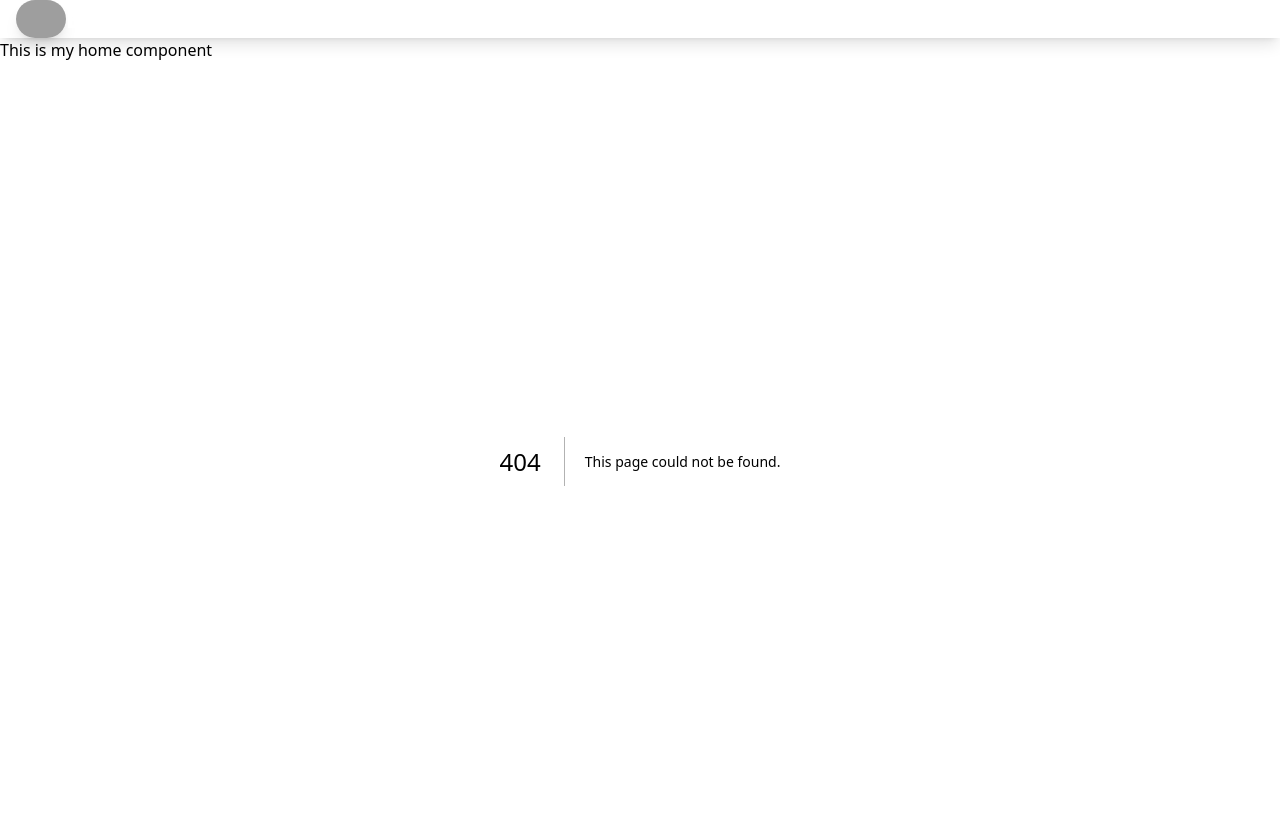
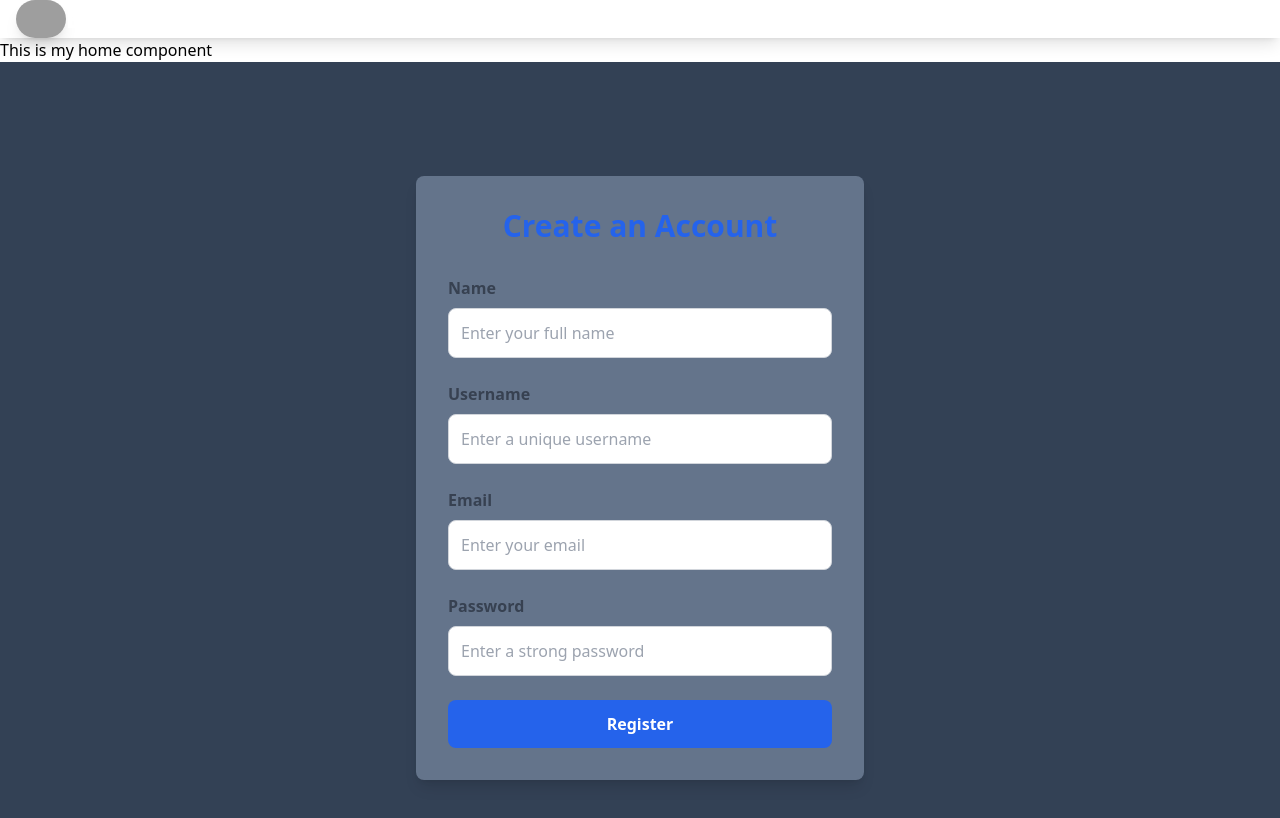
Before and after one commit to Akash4701/NextBlog, a Next.js app: page /auth/register in a window 1280 px wide. Before the commit this address had no page. Shown: the top 818 px of the page. Built offline with nearby package versions, Linux system fonts and the light colour scheme; grey boxes are pictures that could not be loaded.

Commit message:
complrted register section

```diff
--- a/package.json
+++ b/package.json
@@ -13,6 +13,7 @@
     "@emotion/styled": "^11.13.0",
     "@mui/material": "^6.1.1",
     "@prisma/client": "^5.20.0",
+    "bcrypt": "^5.1.1",
     "next": "14.2.13",
     "next-auth": "^4.24.8",
     "prisma": "^5.20.0",
--- /dev/null
+++ b/src/app/api/auth/register/route.js
@@ -0,0 +1,44 @@
+import { PrismaClient } from '@prisma/client';
+import { NextResponse } from 'next/server';
+import bcrypt from 'bcrypt';
+
+const prisma = new PrismaClient();
+
+export async function POST(req) {
+  try {
+    const { username, name, email, password } = await req.json();
+    console.log({ username, email, password });
+
+    // Check if the user already exists
+    const exists = await prisma.user.findFirst({
+      where: {
+        OR: [{ username }, { email }],
+      },
+    });
+
+    if (exists) {
+      console.log('User already exists');
+      return NextResponse.json({ error: 'User already exists' }, { status: 409 }); // 409 Conflict
+    }
+
+    // Hash the password
+    const hashpassword = await bcrypt.hash(password, 10);
+
+    // Create the new user
+    const newuser = await prisma.user.create({
+      data: {
+        username,
+        email,
+        password: hashpassword,
+        name,
+      },
+    });
+
+    console.log('User Registered', newuser);
+    return NextResponse.json({ message: 'User Registered' }, { status: 201 });
+
+  } catch (error) {
+    console.error('Error while registering', error);
+    return NextResponse.json({ error: 'Error while registering user' }, { status: 500 });
+  }
+}
--- /dev/null
+++ b/src/app/auth/register/login/page.jsx
@@ -0,0 +1,9 @@
+import React from 'react'
+
+function Loginpage() {
+  return (
+    <div>Loginpage</div>
+  )
+}
+
+export default Loginpage
--- /dev/null
+++ b/src/app/auth/register/page.jsx
@@ -0,0 +1,156 @@
+"use client";
+
+import { useRouter } from 'next/navigation';
+import React, { useRef, useState } from 'react';
+import { useForm } from 'react-hook-form';
+
+const RegisterPage = () => {
+  const { register, handleSubmit, formState: { errors }, watch } = useForm();
+  const router=useRouter();
+  const ref=useRef();
+
+  const [pending, setPending] = useState(false);
+  const [error, setError] = useState(null);
+
+  // Handle form submission
+  const onSubmit = async(data) => {
+    setPending(true);
+    // Here you can handle registration logic, like API calls
+
+    console.log('username',data.username);
+    if(!data.email||!data.name||!data.password||!data.username){
+      setError('Please fill all the fields');
+    }
+    try{
+      setPending(true)
+      const res=await fetch('/api/auth/register',{
+        method:'POST',
+        headers:{
+          'Content-Type':'application/json',
+        },
+        body:JSON.stringify(data),
+      });
+      const result = await res.json();
+      if(res){
+        setPending(false);
+        // ref?.current.reset();
+        // router.push(`/auth/login`)
+
+      }else{
+        console.log('something ent wrong with submitting ');
+        setError(result.error || 'Something went wrong');
+        setPending(false);
+      }
+    }catch(error){
+        setError('Error while registering');
+
+
+      }
+    }
+
+
+
+
+  // Watch form input values
+  const userinfo = watch();
+  // console.log('userinfo',userinfo) // This will give the form's values
+
+  return (
+    <div className="flex justify-center items-center min-h-screen bg-slate-700">
+      <div className="w-full max-w-md mt-8 bg-slate-500 p-8 rounded-lg shadow-lg">
+        <h2 className="text-3xl font-extrabold text-center text-blue-600 mb-8">Create an Account</h2>
+
+        <form ref={ref} onSubmit={handleSubmit(onSubmit)} className="space-y-6">
+          {/* Name Input */}
+          <div>
+            <label className="block text-gray-700 font-semibold mb-2" htmlFor="name">Name</label>
+            <input
+              type="text"
+              id="name"
+              {...register('name', { required: "Name is required" })}
+              className={`w-full p-3 border rounded-lg focus:outline-none focus:ring-2 focus:ring-blue-600 ${
+                errors.name ? 'border-red-500' : 'border-gray-300'
+              }`}
+              placeholder="Enter your full name"
+            />
+            {errors.name && <p className="text-red-500 text-sm mt-1">{errors.name.message}</p>}
+          </div>
+
+          {/* Username Input */}
+          <div>
+            <label className="block text-gray-700 font-semibold mb-2" htmlFor="username">Username</label>
+            <input
+              type="text"
+              id="username"
+              {...register('username', { required: "Username is required" })}
+              className={`w-full p-3 border rounded-lg focus:outline-none focus:ring-2 focus:ring-blue-600 ${
+                errors.username ? 'border-red-500' : 'border-gray-300'
+              }`}
+              placeholder="Enter a unique username"
+            />
+            {errors.username && <p className="text-red-500 text-sm mt-1">{errors.username.message}</p>}
+          </div>
+
+          {/* Email Input */}
+          <div>
+            <label className="block text-gray-700 font-semibold mb-2" htmlFor="email">Email</label>
+            <input
+              type="email"
+              id="email"
+              {...register('email', {
+                required: "Email is required",
+                pattern: {
+                  value: /^\S+@\S+$/i,
+                  message: "Invalid email format"
+                }
+              })}
+              className={`w-full p-3 border rounded-lg focus:outline-none focus:ring-2 focus:ring-blue-600 ${
+                errors.email ? 'border-red-500' : 'border-gray-300'
+              }`}
+              placeholder="Enter your email"
+            />
+            {errors.email && <p className="text-red-500 text-sm mt-1">{errors.email.message}</p>}
+          </div>
+
+          {/* Password Input */}
+          <div>
+            <label className="block text-gray-700 font-semibold mb-2" htmlFor="password">Password</label>
+            <input
+              type="password"
+              id="password"
+              {...register('password', {
+                required: "Password is required",
+                minLength: {
+                  value: 6,
+                  message: "Password must be at least 6 characters"
+                }
+              })}
+              className={`w-full p-3 border rounded-lg focus:outline-none focus:ring-2 focus:ring-blue-600 ${
+                errors.password ? 'border-red-500' : 'border-gray-300'
+              }`}
+              placeholder="Enter a strong password"
+            />
+            {errors.password && <p className="text-red-500 text-sm mt-1">{errors.password.message}</p>}
+          </div>
+
+          {/* Submit Button */}
+          <div>
+            <button
+              type="submit"
+              disabled={pending}
+              className={`w-full bg-blue-600 text-white p-3 rounded-lg font-semibold hover:bg-blue-700 transition duration-300 ease-in-out ${
+                pending ? 'opacity-50 cursor-not-allowed' : ''
+              }`}
+            >
+              {pending ? 'Submitting...' : 'Register'}
+            </button>
+          </div>
+
+          {error && <p className="text-red-500 text-center mt-4">{error}</p>}
+        </form>
+      </div>
+    </div>
+  );
+};
+
+export default RegisterPage;
```
Also changed, not shown: components/commentListing.jsx (+6 -6 lines), src/app/api/auth/[...nextauth]/route.js (added), 2 other files (tests, documents, lock files or other folders).
